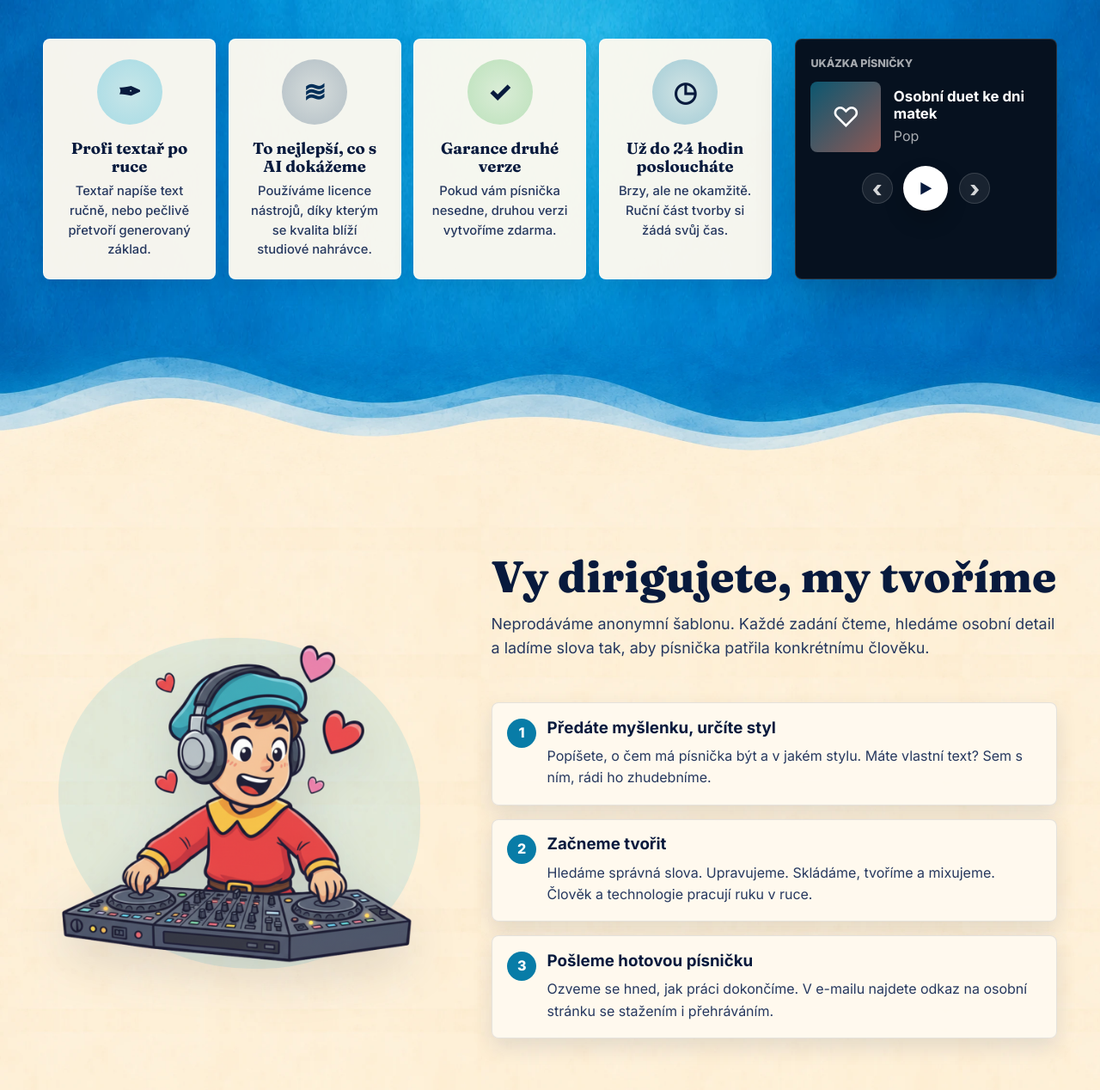
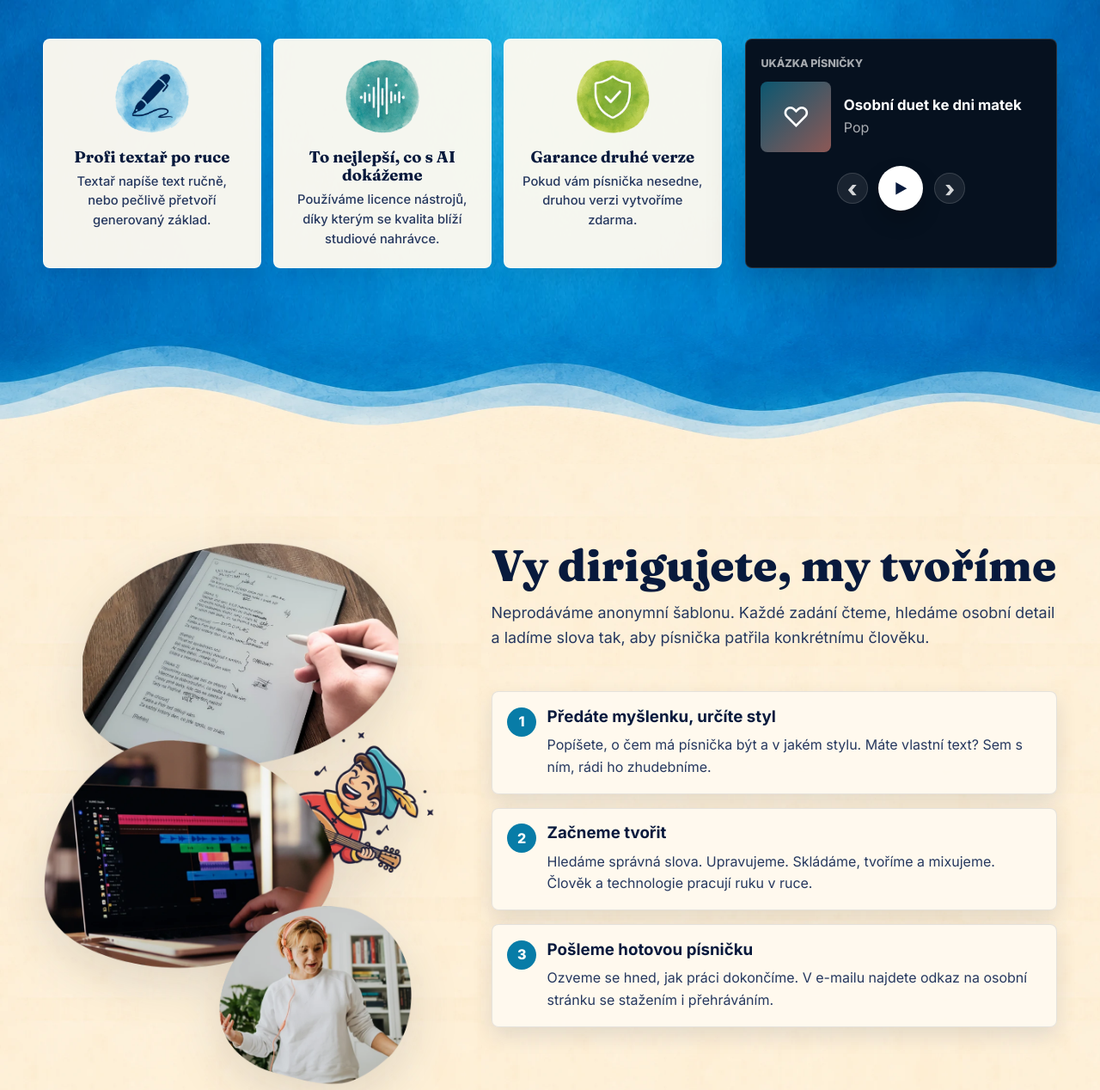
Before and after one commit to brazdilr/brazdilr.github.io, a plain HTML site: page clean/index.html in a window 1280 px wide. Shown: the part 1214-2482 px from the top of the page at 86% size. Drawn offline with Linux system fonts and the light colour scheme.

Commit message:
Update clean homepage visuals

```diff
--- a/clean/assets/css/styles.css
+++ b/clean/assets/css/styles.css
@@ -408,14 +408,14 @@ a {
 
 .benefits-layout {
     display: grid;
-    grid-template-columns: minmax(0, 1fr) minmax(300px, 0.36fr);
+    grid-template-columns: minmax(0, 1fr) minmax(340px, 0.46fr);
     gap: 1.7rem;
     align-items: stretch;
 }
 
 .benefit-list {
     display: grid;
-    grid-template-columns: repeat(4, minmax(0, 1fr));
+    grid-template-columns: repeat(3, minmax(0, 1fr));
     gap: 0.9rem;
 }
 
@@ -441,30 +441,18 @@ a {
 }
 
 .benefit-icon {
-    width: 76px;
-    height: 76px;
+    width: 86px;
+    height: 86px;
     display: grid;
     place-items: center;
     margin: 0;
-    border-radius: 50%;
-    color: var(--ink);
-    background: radial-gradient(circle, rgba(19, 172, 211, 0.2), rgba(19, 172, 211, 0.35));
-    font-size: 2rem;
-    font-weight: 800;
-    line-height: 1;
+    flex: 0 0 auto;
 }
 
-.benefit-card:nth-child(2) .benefit-icon {
-    color: var(--navy);
-    background: radial-gradient(circle, rgba(5, 47, 89, 0.13), rgba(5, 47, 89, 0.28));
-}
-
-.benefit-card:nth-child(3) .benefit-icon {
-    background: radial-gradient(circle, rgba(98, 191, 107, 0.18), rgba(98, 191, 107, 0.4));
-}
-
-.benefit-card:nth-child(4) .benefit-icon {
-    background: radial-gradient(circle, rgba(8, 124, 167, 0.15), rgba(8, 124, 167, 0.35));
+.benefit-icon img {
+    width: 100%;
+    height: 100%;
+    object-fit: contain;
 }
 
 .benefit-card h3 {
@@ -567,25 +555,31 @@ a {
     display: grid;
     grid-template-columns: minmax(280px, 0.82fr) minmax(0, 1.18fr);
     gap: clamp(2rem, 5vw, 4rem);
-    align-items: center;
+    align-items: stretch;
 }
 
 .process-image {
     position: relative;
+    display: flex;
+    align-items: stretch;
+    justify-content: center;
+    min-height: 100%;
 }
 
-.process-image::before {
-    content: "";
-    position: absolute;
-    inset: 10% 4% 6%;
-    background: rgba(19, 172, 211, 0.12);
-    border-radius: 48% 52% 45% 55%;
+.process-image picture {
+    width: 100%;
+    max-width: 500px;
+    height: 100%;
+    display: flex;
+    justify-content: center;
 }
 
 .process-image img {
-    position: relative;
-    width: min(100%, 460px);
-    filter: drop-shadow(0 18px 28px rgba(8, 26, 61, 0.13));
+    width: 100%;
+    height: 100%;
+    object-fit: contain;
+    object-position: center top;
+    filter: drop-shadow(0 18px 28px rgba(8, 26, 61, 0.12));
 }
 
 .steps {
@@ -1087,7 +1081,7 @@ a {
     }
 
     .benefits-layout {
-        grid-template-columns: minmax(0, 1fr) minmax(280px, 0.54fr);
+        grid-template-columns: minmax(0, 1fr) minmax(310px, 0.56fr);
     }
 
     .benefit-list {
@@ -1167,7 +1161,18 @@ a {
         margin: 0 auto;
     }
 
+    .process-image {
+        min-height: 0;
+    }
+
+    .process-image picture {
+        width: min(100%, 520px);
+        max-width: 520px;
+        height: auto;
+    }
+
     .process-image img {
+        height: auto;
         margin: 0 auto;
     }
 
@@ -1236,9 +1241,8 @@ a {
     }
 
     .benefit-icon {
-        width: 54px;
-        height: 54px;
-        font-size: 1.45rem;
+        width: 58px;
+        height: 58px;
     }
 
     .benefit-card h3 {
--- a/clean/index.html
+++ b/clean/index.html
@@ -77,31 +77,30 @@
                 <div class="benefits-layout">
                     <div class="benefit-list" aria-label="Hlavní výhody">
                         <article class="benefit-card">
-                            <span class="benefit-icon" aria-hidden="true">✒</span>
+                            <span class="benefit-icon" aria-hidden="true">
+                                <img src="assets/img/benefits/writer.webp" alt="">
+                            </span>
                             <div>
                                 <h3>Profi textař po ruce</h3>
                                 <p>Textař napíše text ručně, nebo pečlivě přetvoří generovaný základ.</p>
                             </div>
                         </article>
                         <article class="benefit-card">
-                            <span class="benefit-icon" aria-hidden="true">≋</span>
+                            <span class="benefit-icon" aria-hidden="true">
+                                <img src="assets/img/benefits/sound.webp" alt="">
+                            </span>
                             <div>
                                 <h3>To nejlepší, co s AI dokážeme</h3>
                                 <p>Používáme licence nástrojů, díky kterým se kvalita blíží studiové nahrávce.</p>
                             </div>
                         </article>
                         <article class="benefit-card">
-                            <span class="benefit-icon" aria-hidden="true">✓</span>
+                            <span class="benefit-icon" aria-hidden="true">
+                                <img src="assets/img/benefits/guarantee.webp" alt="">
+                            </span>
                             <div>
                                 <h3>Garance druhé verze</h3>
                                 <p>Pokud vám písnička nesedne, druhou verzi vytvoříme zdarma.</p>
-                            </div>
-                        </article>
-                        <article class="benefit-card">
-                            <span class="benefit-icon" aria-hidden="true">◷</span>
-                            <div>
-                                <h3>Už do 24 hodin posloucháte</h3>
-                                <p>Brzy, ale ne okamžitě. Ruční část tvorby si žádá svůj čas.</p>
                             </div>
                         </article>
                     </div>
@@ -130,7 +129,10 @@
         <section class="section paper-section" id="about">
             <div class="container split-layout">
                 <div class="process-image">
-                    <img src="assets/img/bard-dj.png" alt="Bardio proces tvorby.">
+                    <picture>
+                        <source media="(max-width: 900px)" srcset="assets/img/process/creation-process-mobile.webp">
+                        <img src="assets/img/process/creation-process.webp" alt="Text písně, hudební stopa a zpěv jako součást procesu tvorby.">
+                    </picture>
                 </div>
                 <div>
                     <div class="section-heading align-left">
```
Also changed, not shown: clean/assets/img/bard-dj.png (deleted), clean/assets/img/benefits/guarantee.webp (added), clean/assets/img/benefits/sound.webp (added), clean/assets/img/benefits/source/guarantee.png (added), clean/assets/img/benefits/source/sound.png (added), clean/assets/img/benefits/source/writer.png (added), clean/assets/img/benefits/writer.webp (added), clean/assets/img/process/creation-process-mobile.webp (added), clean/assets/img/process/creation-process.webp (added), clean/assets/img/process/source/creation-process-mobile.png (added), 1 other file.
